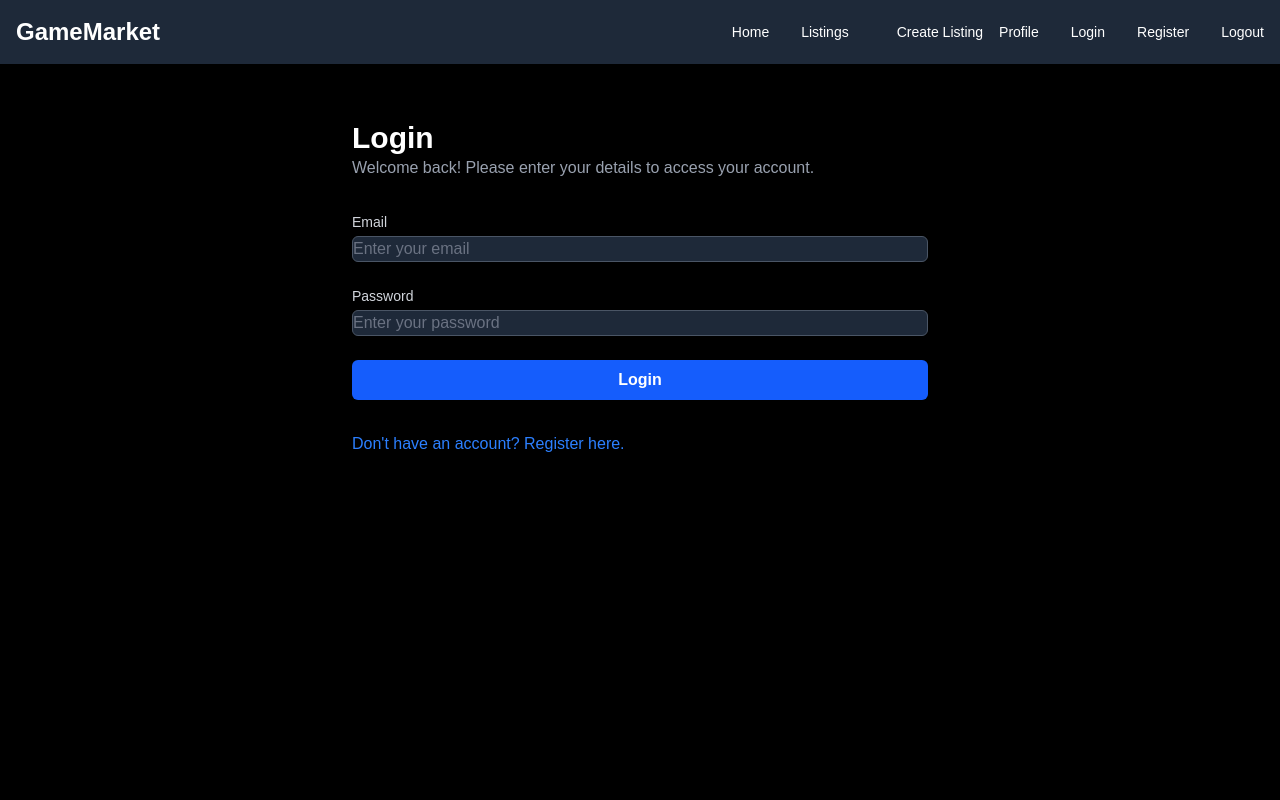
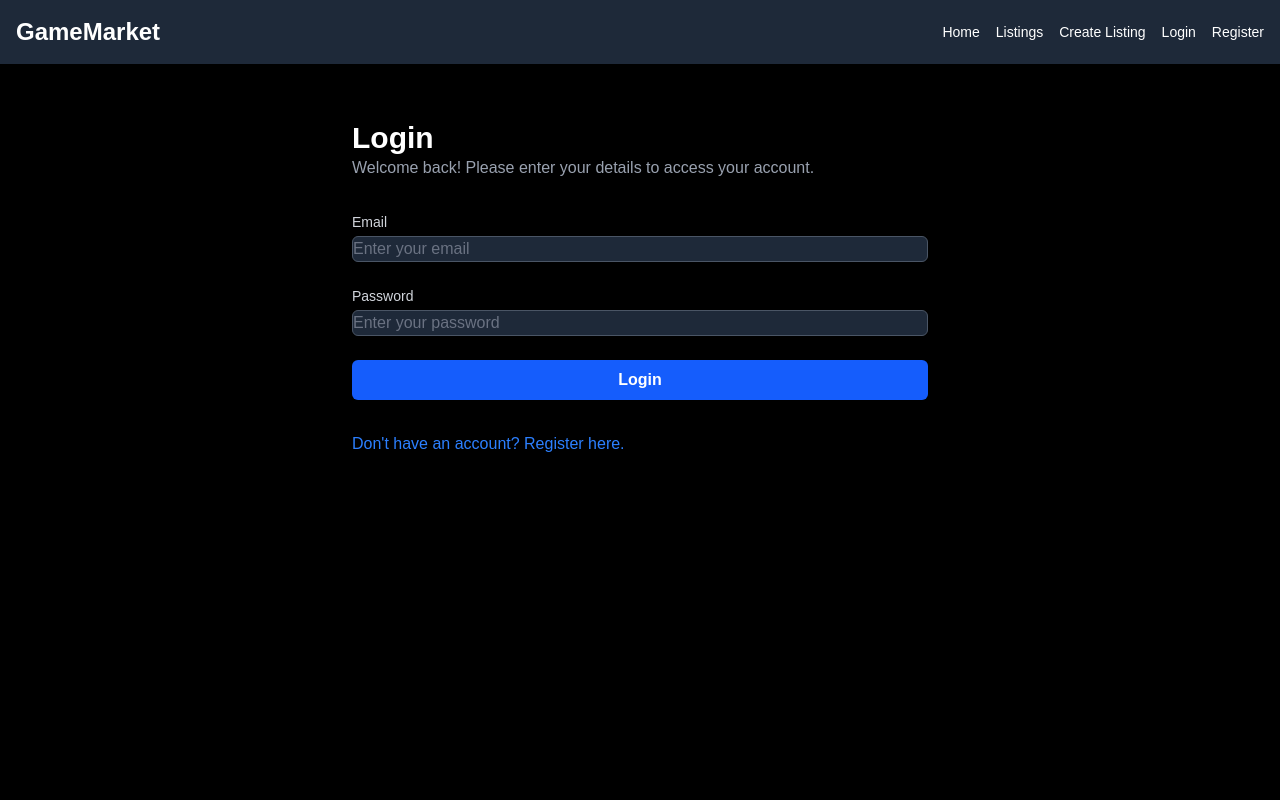
Before and after one commit to Caspar-Brantberger/GameMarket, a Next.js app in the folder frontend/: page /login in a window 1280 px wide. Shown: the top 800 px of the page. Built offline with nearby package versions, Linux system fonts and the light colour scheme.

Commit message:
connected log in and log out to instantly log out user and log in with reload

```diff
--- a/frontend/src/app/login/page.tsx
+++ b/frontend/src/app/login/page.tsx
@@ -38,6 +38,7 @@ export default function LoginPage() {
     }
 
     localStorage.setItem("currentUser",JSON.stringify(data.user));
+    window.location.href = "/";
     alert("Log in successful")
 
     console.log("Logged in user:", data.user);
--- a/frontend/src/components/layout/Header.tsx
+++ b/frontend/src/components/layout/Header.tsx
@@ -1,21 +1,114 @@
+"use client"
 import Link from 'next/link';
+import {useEffect,useState} from "react";
+import {useRouter} from "next/navigation"
+
+type CurrentUser= {
+    id:string;
+    username: string;
+    email: string;
+};
+
 
 export default function Header() {
+
+    const router = useRouter();
+    const [currentUser,SetCurrentUser] = useState<CurrentUser | null>(null);
+
+    function loadCurrentUser() {
+        const storedUser = localStorage.getItem("currentUser");
+
+        if(!storedUser){
+            SetCurrentUser(null);
+            return;
+        }
+        try{
+            const parsedUser = JSON.parse(storedUser);
+            SetCurrentUser(parsedUser);
+        }catch{
+            localStorage.removeItem("currentUser");
+            SetCurrentUser(null);
+        }
+    }
+    useEffect(() => {
+    const timeoutId = setTimeout(() => {
+        loadCurrentUser();
+    }, 0);
+
+    return () => clearTimeout(timeoutId);
+    }, []);
+
+    async function handleLogout(){
+        const storedUser = localStorage.getItem("currentUser");
+
+        if(!storedUser){
+            alert("You are not currently logged in.");
+            return
+        }
+
+        try{
+            await fetch(`${process.env.NEXT_PUBLIC_API_URL}/api/auth/logout`, {
+        method: "POST",
+            });
+        }catch(error){
+            console.error("Logout request failed", error);
+        }finally{
+            localStorage.removeItem("currentUser");
+            router.push("/login")
+            window.location.replace("/login");
+        }
+    }
+
         return (
-
     <header className="bg-gray-800 text-white p-4">
         <div className="container mx-auto flex justify-between items-center">
+        <h1 className="text-2xl font-bold">GameMarket</h1>
 
-                <h1 className="text-2xl font-bold">GameMarket</h1>
         <nav className="flex items-center gap-4 text-sm">
-                    <Link href="/" className="mr-4 hover:underline">Home</Link>
-                    <Link href="/listings" className="mr-4 hover:underline">Listings</Link>
-                    <Link href="/create" className="ml-4 hover:underline">Create Listing</Link>
-                    <Link href="/profile" className="hover:underline">Profile</Link>
-                    <Link href="/login" className="ml-4 hover:underline">Login</Link>
-                    <Link href="/register" className="ml-4 hover:underline">Register</Link>
-                    <Link href="/logout" className="ml-4 hover:underline">Logout</Link>
+            <Link href="/" className="hover:underline">
+            Home
+            </Link>
 
+            <Link href="/listings" className="hover:underline">
+            Listings
+            </Link>
+
+            <Link href="/create" className="hover:underline">
+            Create Listing
+            </Link>
+
+            {currentUser ? (
+            <>
+                <Link href="/profile" className="hover:underline">
+                Profile
+                </Link>
+
+                <span className="text-gray-300">
+                Logged in as:{" "}
+                <span className="font-semibold text-white">
+                    {currentUser.username}
+                </span>
+                </span>
+
+                <button
+                type="button"
+                onClick={handleLogout}
+                className="hover:underline"
+                >
+                Logout
+                </button>
+            </>
+            ) : (
+            <>
+                <Link href="/login" className="hover:underline">
+                Login
+                </Link>
+
+                <Link href="/register" className="hover:underline">
+                Register
+                </Link>
+            </>
+            )}
         </nav>
         </div>
     </header>
```
Lines whose indentation alone changed are shown as unchanged.
